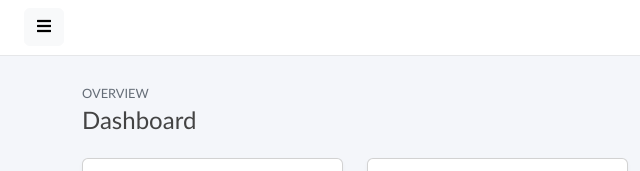
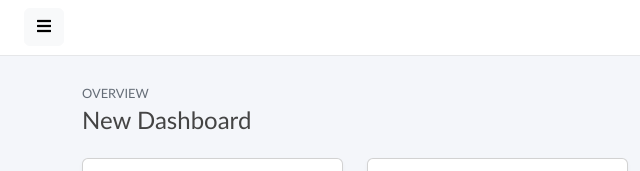
Before and after one commit to iamzasem/jenkins-automation, a plain HTML site: page index.html in a window 1280 px wide. Shown: the top 171 px of the page, 0-640 px from the left. Drawn offline with Linux system fonts and the light colour scheme.

Commit message:
Update index.html

```diff
--- a/index.html
+++ b/index.html
@@ -152,7 +152,7 @@
                     <div class="row">
                         <div class="col-md-12 page-header">
                             <div class="page-pretitle">Overview</div>
-                            <h2 class="page-title">Dashboard</h2>
+                            <h2 class="page-title">New Dashboard</h2>
                         </div>
                     </div>
                     <div class="row">
```
